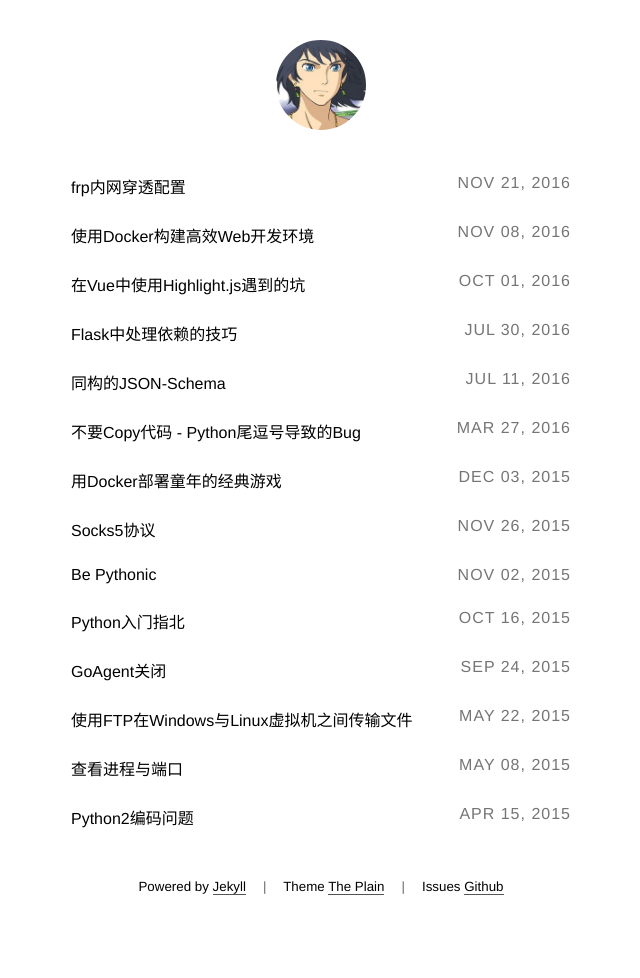
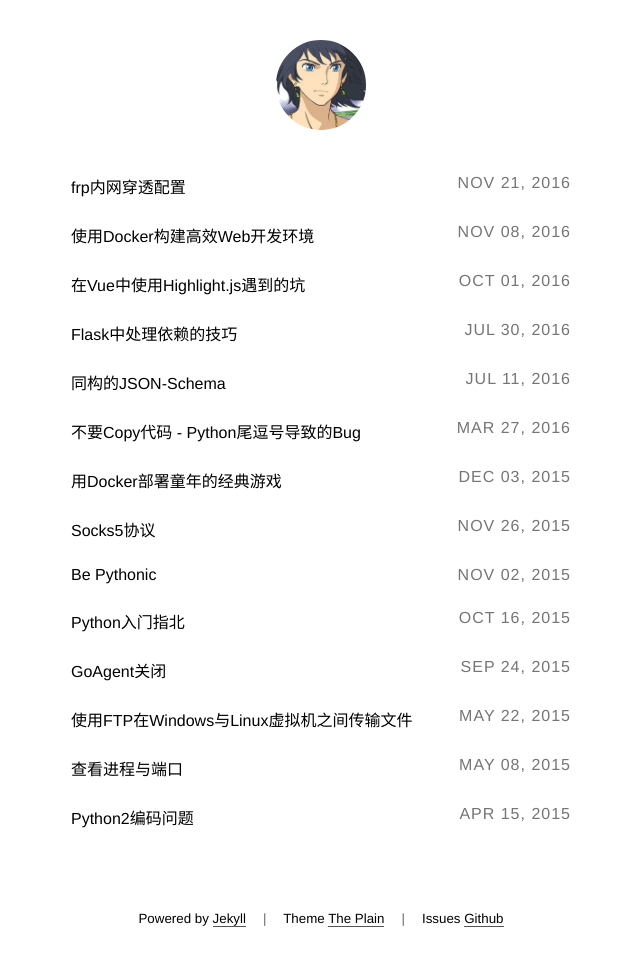
Before and after one commit to guyskk/guyskk.github.io, a Jekyll site: the page built from index.html, in a window 1280 px wide. Shown: the whole page, without its empty margins (319-959 px from the left). Built offline with Jekyll 4.4.1, drawn with Linux system fonts in a browser that asks for light colours; before the commit the page ends 946 px from its top, so only the background shows below that.

Commit message:
increase footer space

```diff
--- a/_layouts/default.html
+++ b/_layouts/default.html
@@ -25,7 +25,7 @@ layout: compress
 			{% endif %}
 
 		{% endif %}
-		<p style="text-align:center;margin-top:48px;">
+		<p style="text-align:center;margin-top:80px;">
 			<small>
         Powered by <a href="https://jekyllrb.com/">Jekyll</a>
         <span style="color:#666;padding-left:1em;padding-right:1em;">|</span>
```
